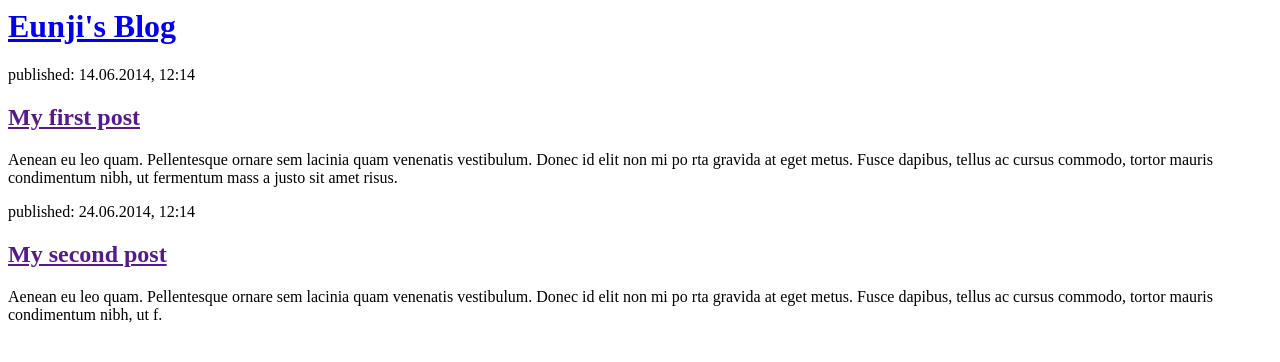
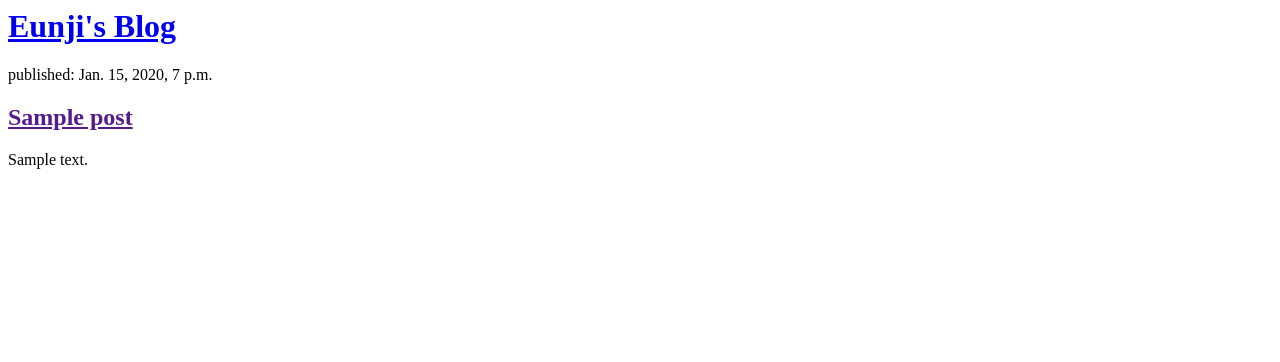
Before and after one commit to ezi-sab/BSc_FirstBlog, a Django app: page / in a window 1280 px wide. Shown: the top 362 px of the page. Run offline with Django 3.2, Linux system fonts and the light colour scheme; tables that the repository leaves empty hold one stand-in row (values such as "Sample post").

Commit message:
Modified templates to display posts from database.

```diff
--- a/blog/templates/blog/post_list.html
+++ b/blog/templates/blog/post_list.html
@@ -5,18 +5,13 @@
     <div>
         <h1><a href="/">Eunji's Blog</a></h1>
     </div>
+
+    {% for post in posts %}
     <div>
-       <p>published: 14.06.2014, 12:14</p>
-       <h2><a href="">My first post</a></h2>
-       <p>Aenean eu leo quam. Pellentesque ornare sem lacinia quam venenatis vestibulum. Donec id elit non mi po
-        rta gravida at eget metus. Fusce dapibus, tellus ac cursus commodo, tortor mauris condimentum nibh, ut fermentum mass
-        a justo sit amet risus.</p>
+        <p>published: {{ post.published_date }}</p>
+        <h2><a href="">{{ post.title }}</a></h2>
+        <p>{{ post.text|linebreaksbr }}</p>
     </div>
-    <div>
-        <p>published: 24.06.2014, 12:14</p>
-        <h2><a href="">My second post</a></h2>
-        <p>Aenean eu leo quam. Pellentesque ornare sem lacinia quam venenatis vestibulum. Donec id elit non mi po
-        rta gravida at eget metus. Fusce dapibus, tellus ac cursus commodo, tortor mauris condimentum nibh, ut f.</p>
-    </div>
+    {% endfor %}
 
 </body>
--- a/blog/views.py
+++ b/blog/views.py
@@ -1,7 +1,8 @@
 from django.shortcuts import render
-
-# Create your views here.
+from django.utils import timezone
+from .models import Post
 
 
 def post_list(request):
-    return render(request, 'blog/post_list.html', {})
+    posts = Post.objects.filter(published_date__lte=timezone.now()).order_by('published_date')
+    return render(request, 'blog/post_list.html', {'posts': posts})
```
